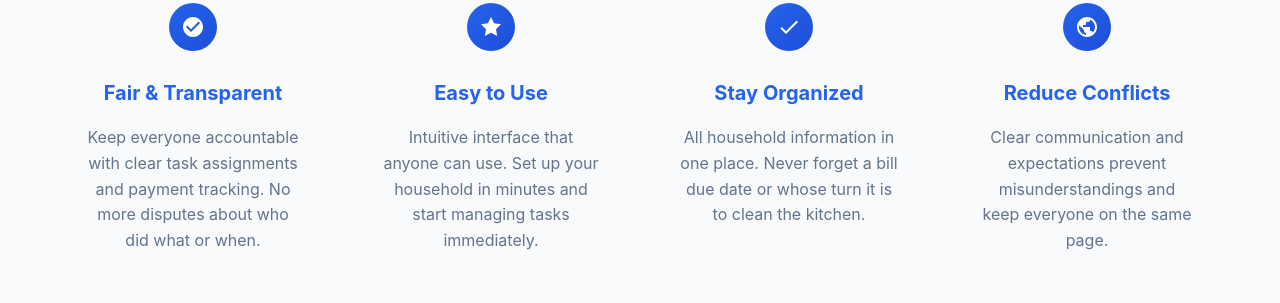
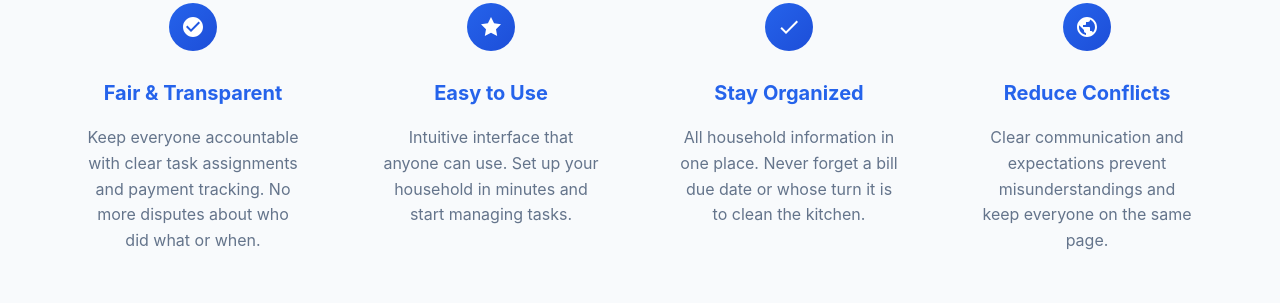
Before and after one commit to Dhiali/housemate, a React (Vite) app in the folder frontend/: page / in a window 1280 px wide. Shown: the part 1620-1923 px from the top of the page. Built offline with nearby package versions, Linux system fonts and the light colour scheme.

Commit message:
remove orphan word

```diff
--- a/frontend/src/components/LandingPage.jsx
+++ b/frontend/src/components/LandingPage.jsx
@@ -106,7 +106,7 @@ const LandingPage = () => {
                 </svg>
               </div>
               <h4>Easy to Use</h4>
-              <p>Intuitive interface that anyone can use. Set up your household in minutes and start managing tasks immediately.</p>
+              <p>Intuitive interface that anyone can use. Set up your household in minutes and start managing tasks.</p>
             </div>
 
             <div className="benefit">
```
